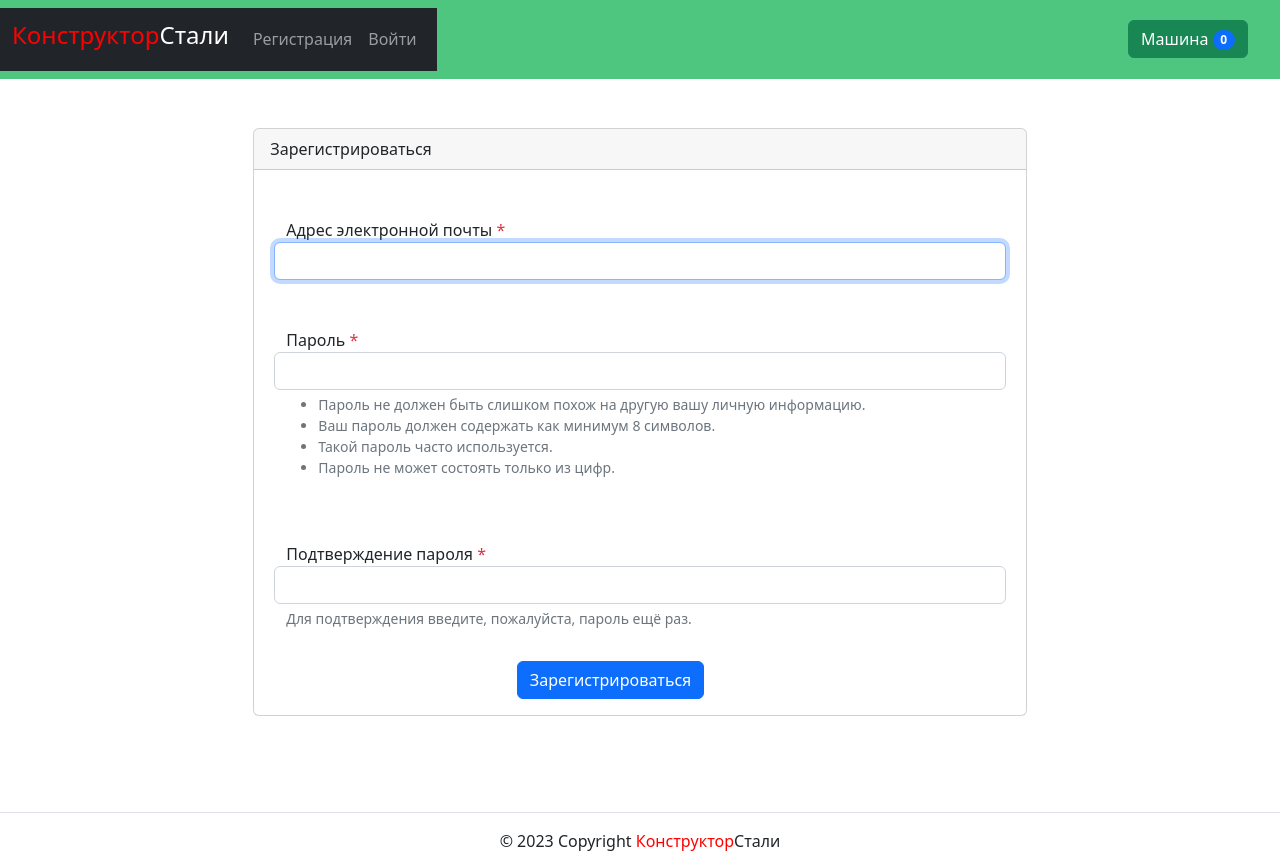
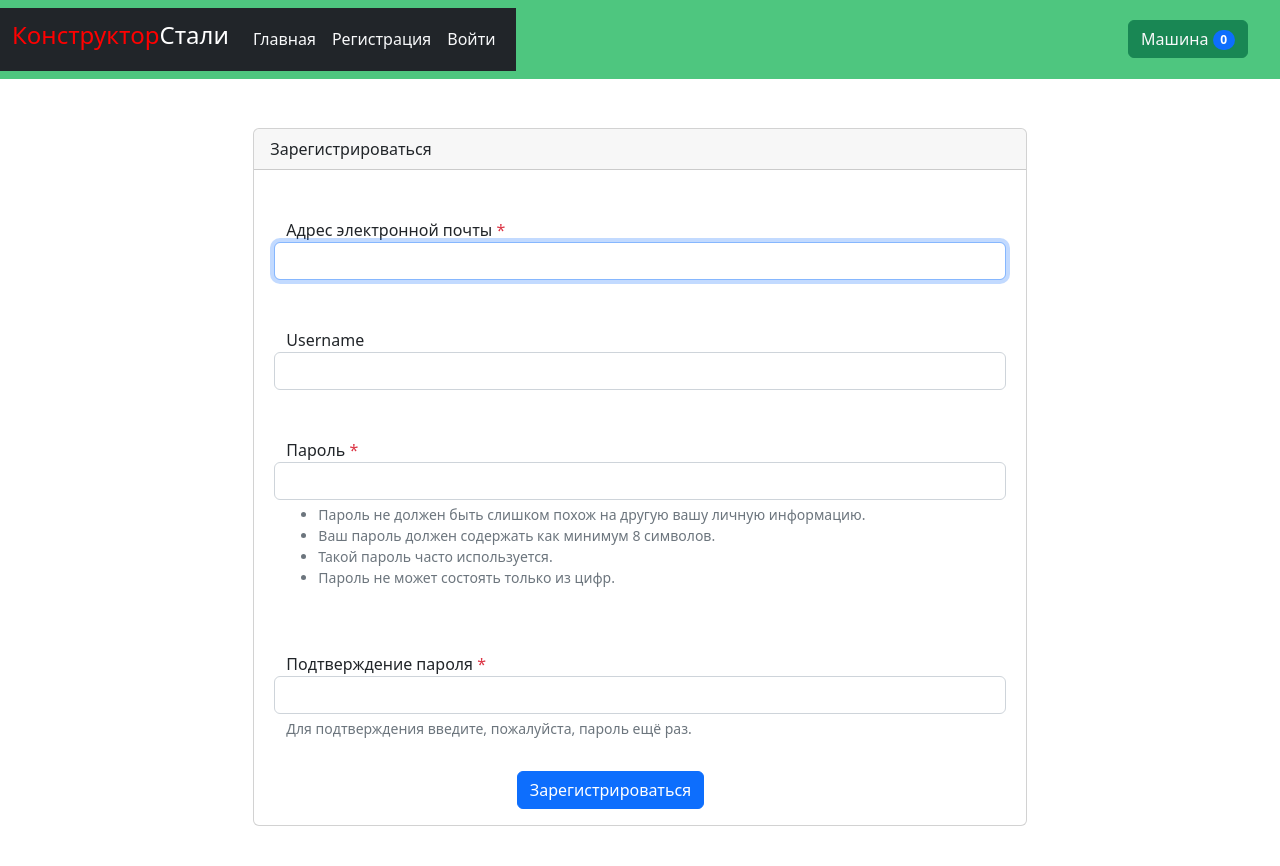
Before and after one commit to silkyhand/steel_OOP, a Django app: page /auth/signup/ in a window 1280 px wide. Shown: the top 866 px of the page. Run offline with Django 3.2, Linux system fonts and the light colour scheme; data that the repository does not hold is empty; some libraries are stand-ins or nearby versions.

Commit message:
templates

```diff
--- a/steel_oop/templates/includes/nav.html
+++ b/steel_oop/templates/includes/nav.html
@@ -5,14 +5,29 @@
       <h4><span style="color:red">Конструктор</span>Стали</h4>
     </a>
     <div class="collapse navbar-collapse" id="navbarSupportedContent">
+     {% with request.resolver_match.view_name as view_name %}
       <ul class="navbar-nav mr-auto">
+        <li class="nav-item">
+          <a class="nav-link link-light {% if view_name == 'products:index' %}active{% endif %}"
+          href="{% url 'products:index' %}">Главная</a>
+        {% if user.is_authenticated %}
+        <li class="nav-item">
+          <a class="nav-link link-light {% if view_name == 'users:logout' %}active{% endif %}"
+          href="{% url 'users:logout' %}">Выйти</a>
+        </li>
+        <li>
+          Пользователь: {{ user.username }}
+        <li>
+        {% else %}
         <li class="nav-item active">
-          <a class="nav-link" href="{% url 'users:signup' %}">Регистрация<span class="sr-only"></span></a>
+          <a class="nav-link link-light" href="{% url 'users:signup' %}">Регистрация<span class="sr-only"></span></a>
         </li>
         <li class="nav-item">
-          <a class="nav-link" href="{% url 'users:login' %}">Войти</a>
+          <a class="nav-link link-light" href="{% url 'users:login' %}">Войти</a>
         </li>
+        {% endif %}
       </ul>
+     {% endwith %}
     </div>
   </div>
 </nav>
@@ -20,7 +35,7 @@
 <nav class="navbar navbar-expand-lg btn-car pull-right">
   <div class="nav-item navbar-right">
     <button class="btn btn-success btn-buy" type="button" id="button-buy">
-    <a class="nav-link"  href="{% url 'orders:cart_order' %}">
+    <a class="nav-link link-light"  href="{% url 'orders:cart_order' %}">
       Машина
       <span class="badge bg-primary rounded-pill" id="products_total_nmb">
         {% if products_total_nmb %}
--- a/steel_oop/templates/users/signup.html
+++ b/steel_oop/templates/users/signup.html
@@ -1,5 +1,5 @@
-<!-- templates/users/signup.html -->
 {% extends "base.html" %}
+{% load user_filters %}<!
 {% block title %}Зарегистрироваться{% endblock %}
 {% block content %}
   <div class="row justify-content-center" style="margin-top:5rem">
--- a/steel_oop/users/forms.py
+++ b/steel_oop/users/forms.py
@@ -7,7 +7,7 @@ class CreationForm(UserCreationForm):
 
     class Meta(UserCreationForm):
         model = User
-        fields = ('email',)
+        fields = ('email', 'username')
 
 
 class ChangeForm(UserChangeForm):
--- a/steel_oop/users/urls.py
+++ b/steel_oop/users/urls.py
@@ -9,7 +9,7 @@ app_name = 'users'
 urlpatterns = [
     path(
       'logout/',
-      LogoutView.as_view(template_name='users/logged_out.html'),
+      LogoutView.as_view(template_name='products/index.html'),
       name='logout'
     ),
     path('signup/', views.SignUp.as_view(), name='signup'),
```
